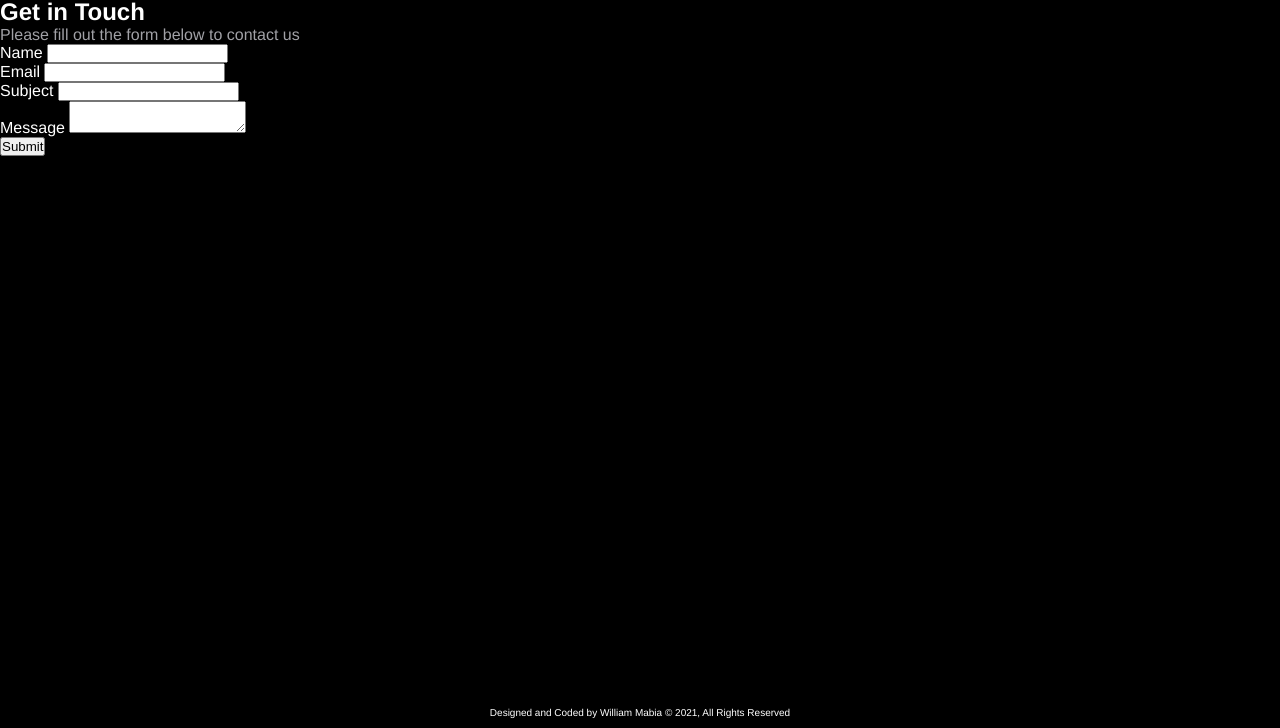
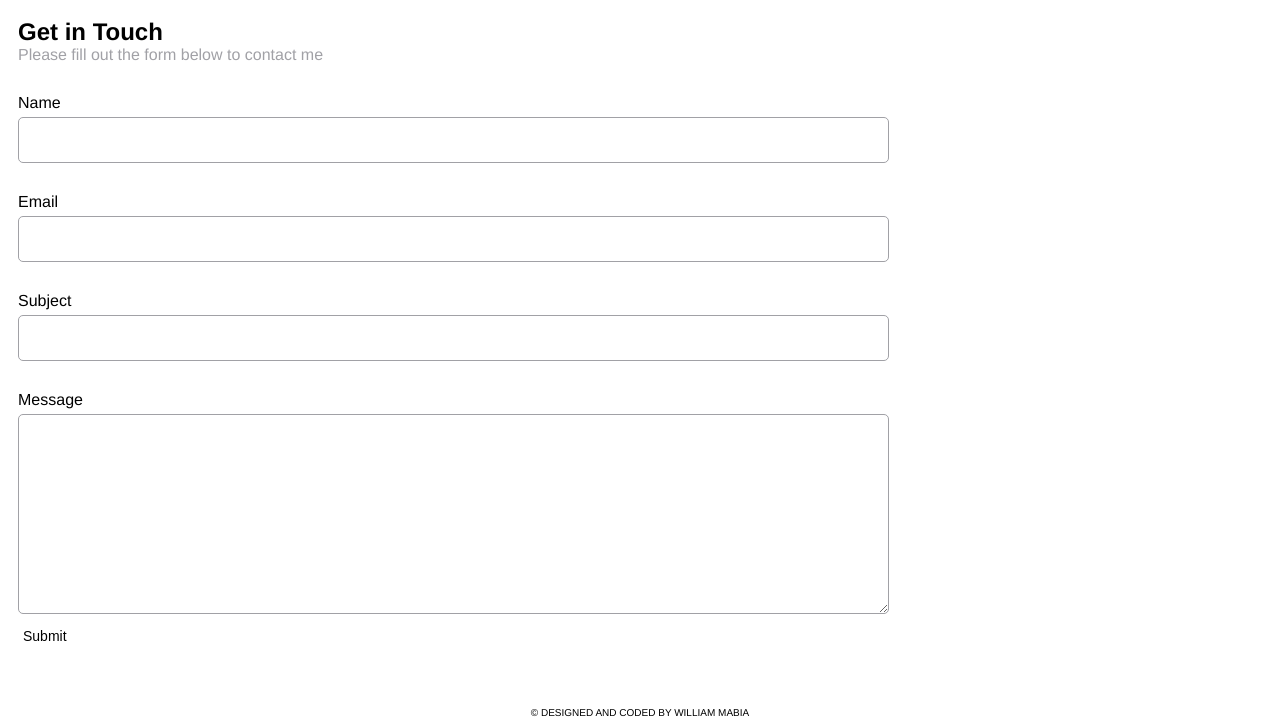
Before and after one commit to WilliamMabia/Portfolio, a plain HTML site: page contact.html in a window 1280 px wide. Shown: the part 72-800 px from the top of the page. Drawn offline with Linux system fonts and the light colour scheme.

Commit message:
First upload

```diff
--- a/contact.html
+++ b/contact.html
@@ -8,7 +8,7 @@
     <link rel="stylesheet" href="css/style.css" />
     <title>Contact | William Mabia</title>
   </head>
-  <body id="contact" class="bg-black">
+  <body id="contact" class="bg-white">
     <header>
       <nav id="navbar">
         <h1><a class="current" href="index.html">William Mabia</a></h1>
@@ -25,7 +25,7 @@
     <section id="contact-form">
       <div class="container-2">
         <h1>Get in Touch</h1>
-        <p class="text-grey">Please fill out the form below to contact us</p>
+        <p class="text-grey">Please fill out the form below to contact me</p>
         <form action="process.php">
           <div class="form-group">
             <label for="name">Name</label>
@@ -50,9 +50,7 @@
     </section>
 
     <footer id="footer">
-      <p>
-        Designed and Coded by William Mabia &copy; 2021, All Rights Reserved
-      </p>
+      <p>&copy; DESIGNED AND CODED BY WILLIAM MABIA</p>
     </footer>
   </body>
 </html>
--- a/css/style.css
+++ b/css/style.css
@@ -28,7 +28,7 @@ a {
   width: 100%;
   height: 70px;
 
-  padding: 0px 15px;
+  padding: 20px 30px;
 }
 
 #navbar h1 {
@@ -87,6 +87,52 @@ a {
   font-size: 2.1rem;
 }
 
+/*Contact Page*/
+#contact-form {
+  width: 100%;
+  padding: 0px 18px;
+  padding-top: 20px;
+}
+#contact-form label {
+  display: block;
+  margin-top: 30px;
+  margin-bottom: 5px;
+}
+
+#contact-form input,
+#contact-form textarea {
+  width: 70%;
+  padding: 15px;
+  border-radius: 5px;
+  border: 1px #a1a1a6 solid;
+  font-size: 12px;
+}
+
+#contact-form textarea {
+  height: 200px;
+}
+
+#contact-form input:focus,
+#contact-form textarea:focus {
+  outline: none;
+  color: #000;
+}
+
+button {
+  color: black;
+  background: white;
+  border: none;
+  cursor: pointer;
+
+  padding: 10px 5px;
+  font-weight: 450;
+  font-size: 1.4rem;
+}
+
+button:hover {
+  text-decoration: underline;
+}
+
 /*Footer*/
 footer {
   display: flex;
--- a/main.js
+++ b/main.js
@@ -29,7 +29,7 @@ TypeWriter.prototype.type = function () {
   this.txtElement.innerHTML = `<span class = "txt">${this.txt}</span>`;
 
   //Type speed - want to be faster when deleting
-  let typeSpeed = 200;
+  let typeSpeed = 100;
 
   if (this.isDeleting) {
     typeSpeed /= 2;
```
Also changed, not shown: index.html (+1 -2 lines), projets.html (+45 -0 lines), resume.html (+0 -1 lines), 3 other files.
